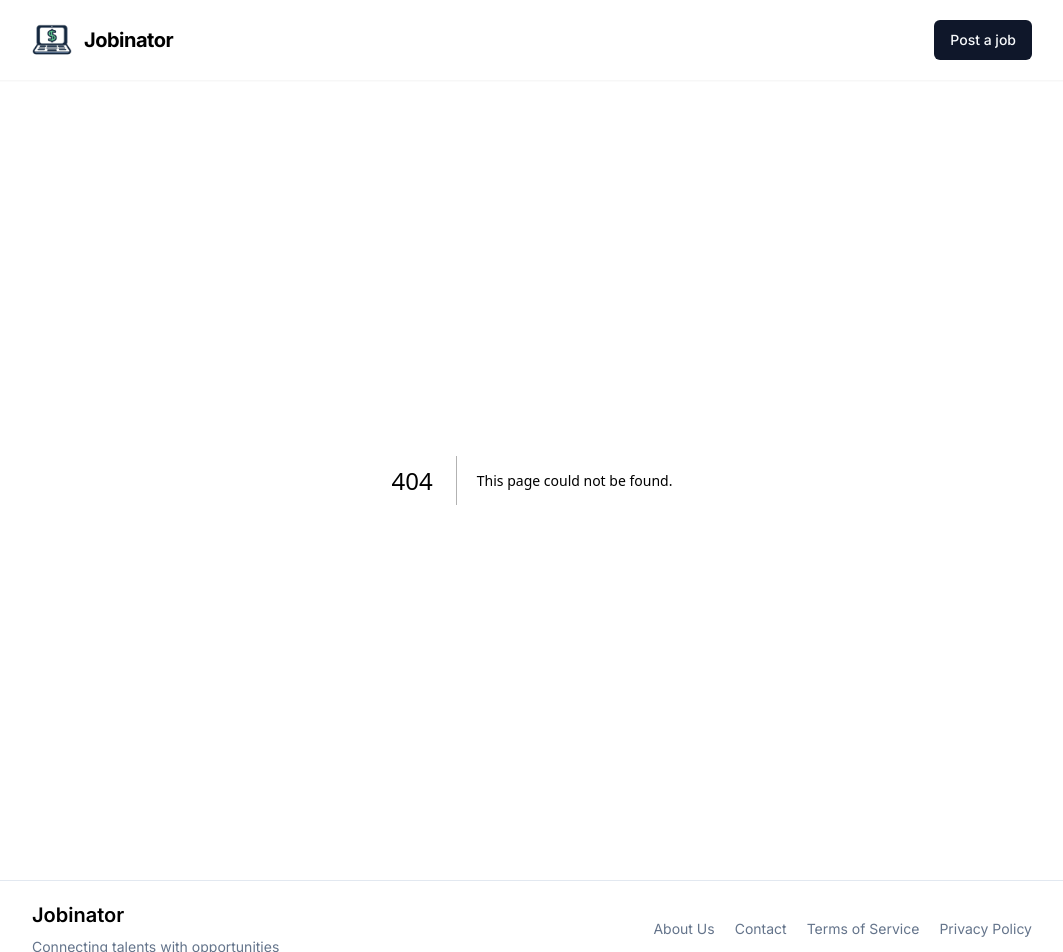
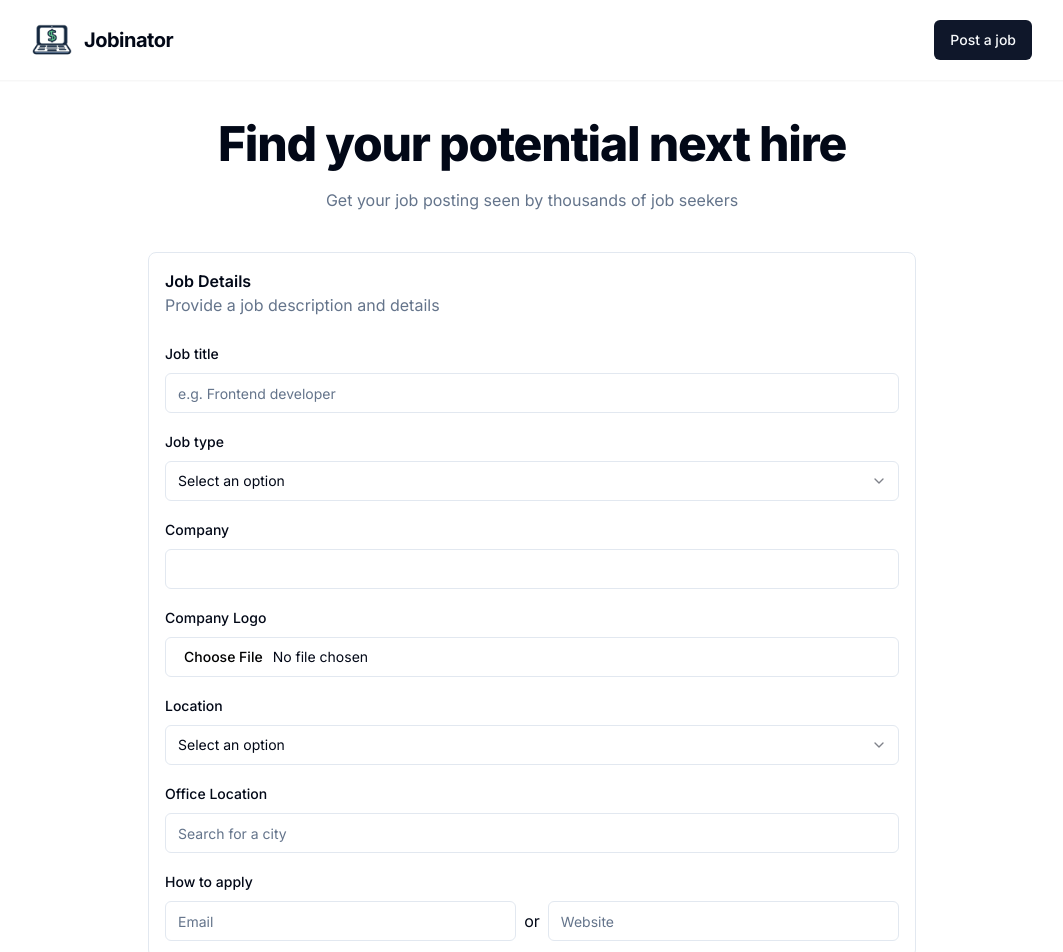
Before and after one commit to Sujith777/job-board-next, a Next.js app: page /jobs/new in a window 1280 px wide. Before the commit this address had no page. Shown: the top 952 px of the page, without its empty margins (108-1171 px from the left). Built offline with nearby package versions, Linux system fonts and the light colour scheme.

Commit message:
Add a new page and form to add new jobs

```diff
--- /dev/null
+++ b/src/app/jobs/new/page.tsx
@@ -0,0 +1,10 @@
+import NewJobForm from "@/components/NewJobForm";
+import { Metadata } from "next";
+
+export const metadata: Metadata = {
+  title: "Post a new job",
+};
+
+export default function Page() {
+  return <NewJobForm />;
+}
--- /dev/null
+++ b/src/components/NewJobForm.tsx
@@ -0,0 +1,233 @@
+"use client";
+
+import {
+  Form,
+  FormControl,
+  FormField,
+  FormItem,
+  FormLabel,
+  FormMessage,
+} from "./ui/form";
+import H1 from "./ui/h1";
+import Select from "./ui/select";
+import { X } from "lucide-react";
+import { Input } from "./ui/input";
+import { Label } from "./ui/label";
+import { useForm } from "react-hook-form";
+import LocationInput from "./LocationInput";
+import { zodResolver } from "@hookform/resolvers/zod";
+import { jobTypes, locationTypes } from "@/lib/job-types";
+import { CreateJobValues, createJobSchema } from "@/lib/validation";
+
+export default function NewJobForm() {
+  const form = useForm<CreateJobValues>({
+    resolver: zodResolver(createJobSchema),
+  });
+
+  const {
+    watch,
+    trigger,
+    control,
+    setValue,
+    setFocus,
+    handleSubmit,
+    formState: { isSubmitting },
+  } = form;
+
+  async function onSubmit(values: CreateJobValues) {
+    alert(JSON.stringify(values, null, 2));
+  }
+
+  return (
+    <main className="m-auto my-10 max-w-3xl space-y-10">
+      <div className="space-y-5 text-center">
+        <H1>Find your potential next hire</H1>
+        <p className="text-muted-foreground">
+          Get your job posting seen by thousands of job seekers
+        </p>
+      </div>
+      <div className="space-y-6 rounded-lg border p-4">
+        <div>
+          <h2 className="font-semibold">Job Details</h2>
+          <p className="text-muted-foreground">
+            Provide a job description and details
+          </p>
+        </div>
+        <Form {...form}>
+          <form
+            action=""
+            className="space-y-4"
+            noValidate
+            onSubmit={handleSubmit(onSubmit)}
+          >
+            <FormField
+              control={control}
+              name="title"
+              render={({ field }) => (
+                <FormItem>
+                  <FormLabel>Job title</FormLabel>
+                  <FormControl>
+                    <Input placeholder="e.g. Frontend developer" {...field} />
+                  </FormControl>
+                  <FormMessage />
+                </FormItem>
+              )}
+            />
+            <FormField
+              control={control}
+              name="type"
+              render={({ field }) => (
+                <FormItem>
+                  <FormLabel>Job type</FormLabel>
+                  <FormControl>
+                    <Select {...field} defaultValue="">
+                      <option value="" hidden>
+                        Select an option
+                      </option>
+                      {jobTypes.map((job) => (
+                        <option key={job} value={job}>
+                          {job}
+                        </option>
+                      ))}
+                    </Select>
+                  </FormControl>
+                  <FormMessage />
+                </FormItem>
+              )}
+            />
+            <FormField
+              control={control}
+              name="companyName"
+              render={({ field }) => (
+                <FormItem>
+                  <FormLabel>Company</FormLabel>
+                  <FormControl>
+                    <Input {...field} />
+                  </FormControl>
+                  <FormMessage />
+                </FormItem>
+              )}
+            />
+            <FormField
+              control={control}
+              name="companyLogo"
+              render={({ field: { value, ...fieldValues } }) => (
+                <FormItem>
+                  <FormLabel>Company Logo</FormLabel>
+                  <FormControl>
+                    <Input
+                      {...fieldValues}
+                      type="file"
+                      accept="image/"
+                      onChange={(e) => {
+                        const file = e.target.files?.[0];
+                        fieldValues.onChange(file);
+                      }}
+                    />
+                  </FormControl>
+                  <FormMessage />
+                </FormItem>
+              )}
+            />
+            <FormField
+              control={control}
+              name="locationType"
+              render={({ field }) => (
+                <FormItem>
+                  <FormLabel>Location</FormLabel>
+                  <FormControl>
+                    <Select {...field} defaultValue="">
+                      <option value="" hidden>
+                        Select an option
+                      </option>
+                      {locationTypes.map((location) => (
+                        <option key={location} value={location}>
+                          {location}
+                        </option>
+                      ))}
+                    </Select>
+                  </FormControl>
+                  <FormMessage />
+                </FormItem>
+              )}
+            />
+            <FormField
+              control={control}
+              name="location"
+              render={({ field }) => (
+                <FormItem>
+                  <FormLabel>Office Location</FormLabel>
+                  <FormControl>
+                    <LocationInput
+                      ref={field.ref}
+                      onLocationSelected={field.onChange}
+                    />
+                  </FormControl>
+                  {watch("location") && (
+                    <div className="flex items-center gap-1">
+                      <button
+                        type="button"
+                        onClick={() => {
+                          setValue("location", "", { shouldValidate: true });
+                        }}
+                      >
+                        <X size={20} />
+                      </button>
+                      <span className="text-sm">{watch("location")}</span>
+                    </div>
+                  )}
+                  <FormMessage />
+                </FormItem>
+              )}
+            />
+            <div className="space-y-2">
+              <Label htmlFor="applicationEmail">How to apply</Label>
+              <div className="flex justify-between">
+                <FormField
+                  control={control}
+                  name="applicationEmail"
+                  render={({ field }) => (
+                    <FormItem className="grow">
+                      <FormControl>
+                        <div className="flex items-center">
+                          <Input
+                            id="applicationEmail"
+                            placeholder="Email"
+                            type="email"
+                            {...field}
+                          />
+                          <span className="mx-2">or</span>
+                        </div>
+                      </FormControl>
+                      <FormMessage />
+                    </FormItem>
+                  )}
+                />
+                <FormField
+                  control={control}
+                  name="applicationUrl"
+                  render={({ field }) => (
+                    <FormItem className="grow">
+                      <FormControl>
+                        <Input
+                          {...field}
+                          placeholder="Website"
+                          type="url"
+                          onChange={(e) => {
+                            field.onChange(e);
+                            trigger("applicationEmail");
+                          }}
+                        />
+                      </FormControl>
+                      <FormMessage />
+                    </FormItem>
+                  )}
+                />
+              </div>
+            </div>
+          </form>
+        </Form>
+      </div>
+    </main>
+  );
+}
--- a/src/components/ui/form.tsx
+++ b/src/components/ui/form.tsx
@@ -1,6 +1,6 @@
-import * as React from "react"
-import * as LabelPrimitive from "@radix-ui/react-label"
-import { Slot } from "@radix-ui/react-slot"
+import * as React from "react";
+import * as LabelPrimitive from "@radix-ui/react-label";
+import { Slot } from "@radix-ui/react-slot";
 import {
   Controller,
   ControllerProps,
@@ -8,27 +8,27 @@ import {
   FieldValues,
   FormProvider,
   useFormContext,
-} from "react-hook-form"
+} from "react-hook-form";
 
-import { cn } from "@/lib/utils"
-import { Label } from "@/components/ui/label"
+import { cn } from "@/lib/utils";
+import { Label } from "@/components/ui/label";
 
-const Form = FormProvider
+const Form = FormProvider;
 
 type FormFieldContextValue<
   TFieldValues extends FieldValues = FieldValues,
-  TName extends FieldPath<TFieldValues> = FieldPath<TFieldValues>
+  TName extends FieldPath<TFieldValues> = FieldPath<TFieldValues>,
 > = {
-  name: TName
-}
+  name: TName;
+};
 
 const FormFieldContext = React.createContext<FormFieldContextValue>(
-  {} as FormFieldContextValue
-)
+  {} as FormFieldContextValue,
+);
 
 const FormField = <
   TFieldValues extends FieldValues = FieldValues,
-  TName extends FieldPath<TFieldValues> = FieldPath<TFieldValues>
+  TName extends FieldPath<TFieldValues> = FieldPath<TFieldValues>,
 >({
   ...props
 }: ControllerProps<TFieldValues, TName>) => {
@@ -36,21 +36,21 @@ const FormField = <
     <FormFieldContext.Provider value={{ name: props.name }}>
       <Controller {...props} />
     </FormFieldContext.Provider>
-  )
-}
+  );
+};
 
 const useFormField = () => {
-  const fieldContext = React.useContext(FormFieldContext)
-  const itemContext = React.useContext(FormItemContext)
-  const { getFieldState, formState } = useFormContext()
+  const fieldContext = React.useContext(FormFieldContext);
+  const itemContext = React.useContext(FormItemContext);
+  const { getFieldState, formState } = useFormContext();
 
-  const fieldState = getFieldState(fieldContext.name, formState)
+  const fieldState = getFieldState(fieldContext.name, formState);
 
   if (!fieldContext) {
-    throw new Error("useFormField should be used within <FormField>")
+    throw new Error("useFormField should be used within <FormField>");
   }
 
-  const { id } = itemContext
+  const { id } = itemContext;
 
   return {
     id,
@@ -59,53 +59,47 @@ const useFormField = () => {
     formDescriptionId: `${id}-form-item-description`,
     formMessageId: `${id}-form-item-message`,
     ...fieldState,
-  }
-}
+  };
+};
 
 type FormItemContextValue = {
-  id: string
-}
+  id: string;
+};
 
 const FormItemContext = React.createContext<FormItemContextValue>(
-  {} as FormItemContextValue
-)
+  {} as FormItemContextValue,
+);
 
 const FormItem = React.forwardRef<
   HTMLDivElement,
   React.HTMLAttributes<HTMLDivElement>
 >(({ className, ...props }, ref) => {
-  const id = React.useId()
+  const id = React.useId();
 
   return (
     <FormItemContext.Provider value={{ id }}>
       <div ref={ref} className={cn("space-y-2", className)} {...props} />
     </FormItemContext.Provider>
-  )
-})
-FormItem.displayName = "FormItem"
+  );
+});
+FormItem.displayName = "FormItem";
 
 const FormLabel = React.forwardRef<
   React.ElementRef<typeof LabelPrimitive.Root>,
   React.ComponentPropsWithoutRef<typeof LabelPrimitive.Root>
->(({ className, ...props }, ref) => {
-  const { error, formItemId } = useFormField()
+>((props, ref) => {
+  const { formItemId } = useFormField();
 
-  return (
-    <Label
-      ref={ref}
-      className={cn(error && "text-destructive", className)}
-      htmlFor={formItemId}
-      {...props}
-    />
-  )
-})
-FormLabel.displayName = "FormLabel"
+  return <Label ref={ref} htmlFor={formItemId} {...props} />;
+});
+FormLabel.displayName = "FormLabel";
 
 const FormControl = React.forwardRef<
   React.ElementRef<typeof Slot>,
   React.ComponentPropsWithoutRef<typeof Slot>
 >(({ ...props }, ref) => {
-  const { error, formItemId, formDescriptionId, formMessageId } = useFormField()
+  const { error, formItemId, formDescriptionId, formMessageId } =
+    useFormField();
 
   return (
     <Slot
@@ -119,15 +113,15 @@ const FormControl = React.forwardRef<
       aria-invalid={!!error}
       {...props}
     />
-  )
-})
-FormControl.displayName = "FormControl"
+  );
+});
+FormControl.displayName = "FormControl";
 
 const FormDescription = React.forwardRef<
   HTMLParagraphElement,
   React.HTMLAttributes<HTMLParagraphElement>
 >(({ className, ...props }, ref) => {
-  const { formDescriptionId } = useFormField()
+  const { formDescriptionId } = useFormField();
 
   return (
     <p
@@ -136,19 +130,19 @@ const FormDescription = React.forwardRef<
       className={cn("text-sm text-muted-foreground", className)}
       {...props}
     />
-  )
-})
-FormDescription.displayName = "FormDescription"
+  );
+});
+FormDescription.displayName = "FormDescription";
 
 const FormMessage = React.forwardRef<
   HTMLParagraphElement,
   React.HTMLAttributes<HTMLParagraphElement>
 >(({ className, children, ...props }, ref) => {
-  const { error, formMessageId } = useFormField()
-  const body = error ? String(error?.message) : children
+  const { error, formMessageId } = useFormField();
+  const body = error ? String(error?.message) : children;
 
   if (!body) {
-    return null
+    return null;
   }
 
   return (
@@ -160,9 +154,9 @@ const FormMessage = React.forwardRef<
     >
       {body}
     </p>
-  )
-})
-FormMessage.displayName = "FormMessage"
+  );
+});
+FormMessage.displayName = "FormMessage";
 
 export {
   useFormField,
@@ -173,4 +167,4 @@ export {
   FormDescription,
   FormMessage,
   FormField,
-}
+};
```
